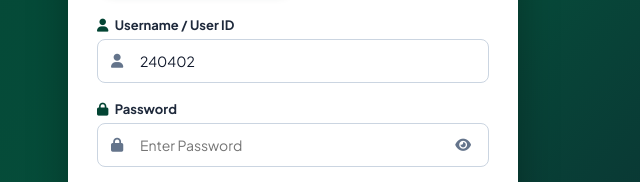
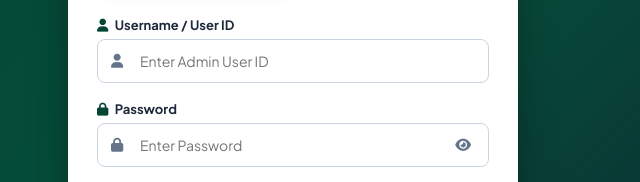
Before and after one commit to MIS-KADI/MIS-KADI, a plain HTML site: page login.html in a window 1280 px wide. Shown: the part 263-445 px from the top of the page, 347-987 px from the left. Drawn offline with Linux system fonts and the light colour scheme.

Commit message:
Remove 240402 prefill from Admin username input to mandate manual typing

```diff
--- a/login.html
+++ b/login.html
@@ -333,7 +333,7 @@
           <label><i class="fa-solid fa-user" style="color:#034433; margin-right:4px;"></i> Username / User ID</label>
           <div class="input-wrap">
             <i class="fa-solid fa-user prefix-icon"></i>
-            <input type="text" id="txtUsername" value="240402" placeholder="Admin User ID (240402)" autocomplete="off" required />
+            <input type="text" id="txtUsername" value="" placeholder="Enter Admin User ID" autocomplete="off" required />
           </div>
         </div>
 
@@ -484,8 +484,9 @@
       if (role === "admin") {
         btnAdmin.classList.add("active");
         btnUser.classList.remove("active");
-        txtUser.value = "240402";
-        txtUser.placeholder = "Admin User ID (240402)";
+        txtUser.value = "";
+        txtUser.placeholder = "Enter Admin User ID";
+        txtUser.focus();
       } else {
         btnUser.classList.add("active");
         btnAdmin.classList.remove("active");
@@ -622,20 +623,24 @@
       }
     }
 
-    // Force clear password on page load and window focus to prevent autofill retention
+    // Force clear username, password, and captcha on page load and window focus
     window.addEventListener("DOMContentLoaded", function() {
+      const userInput = document.getElementById("txtUsername");
       const pwdInput = document.getElementById("txtPassword");
-      if (pwdInput) {
-        pwdInput.value = "";
-      }
+      const capInput = document.getElementById("txtCaptcha");
+      if (userInput) userInput.value = "";
+      if (pwdInput) pwdInput.value = "";
+      if (capInput) capInput.value = "";
       generateCaptcha();
     });
 
     window.addEventListener("pageshow", function() {
+      const userInput = document.getElementById("txtUsername");
       const pwdInput = document.getElementById("txtPassword");
-      if (pwdInput) {
-        pwdInput.value = "";
-      }
+      const capInput = document.getElementById("txtCaptcha");
+      if (userInput) userInput.value = "";
+      if (pwdInput) pwdInput.value = "";
+      if (capInput) capInput.value = "";
       generateCaptcha();
     });
   </script>
```
